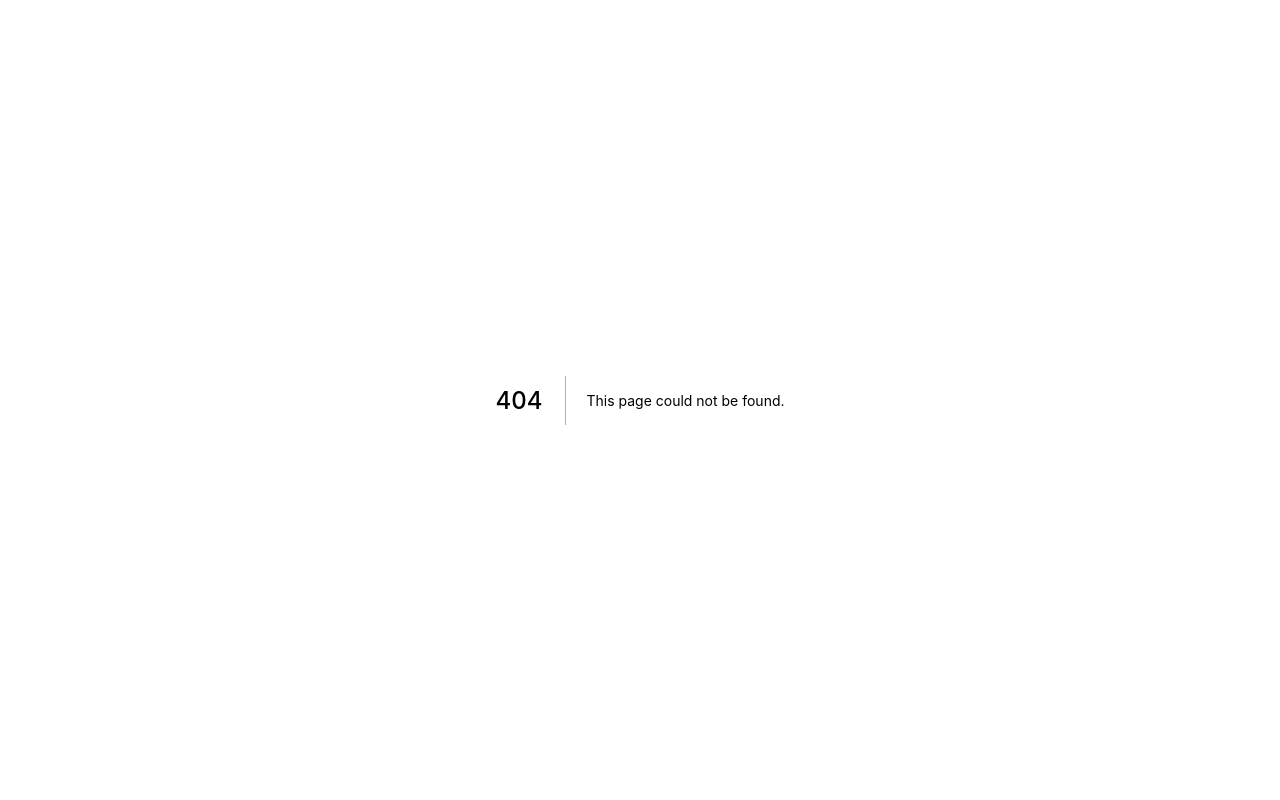
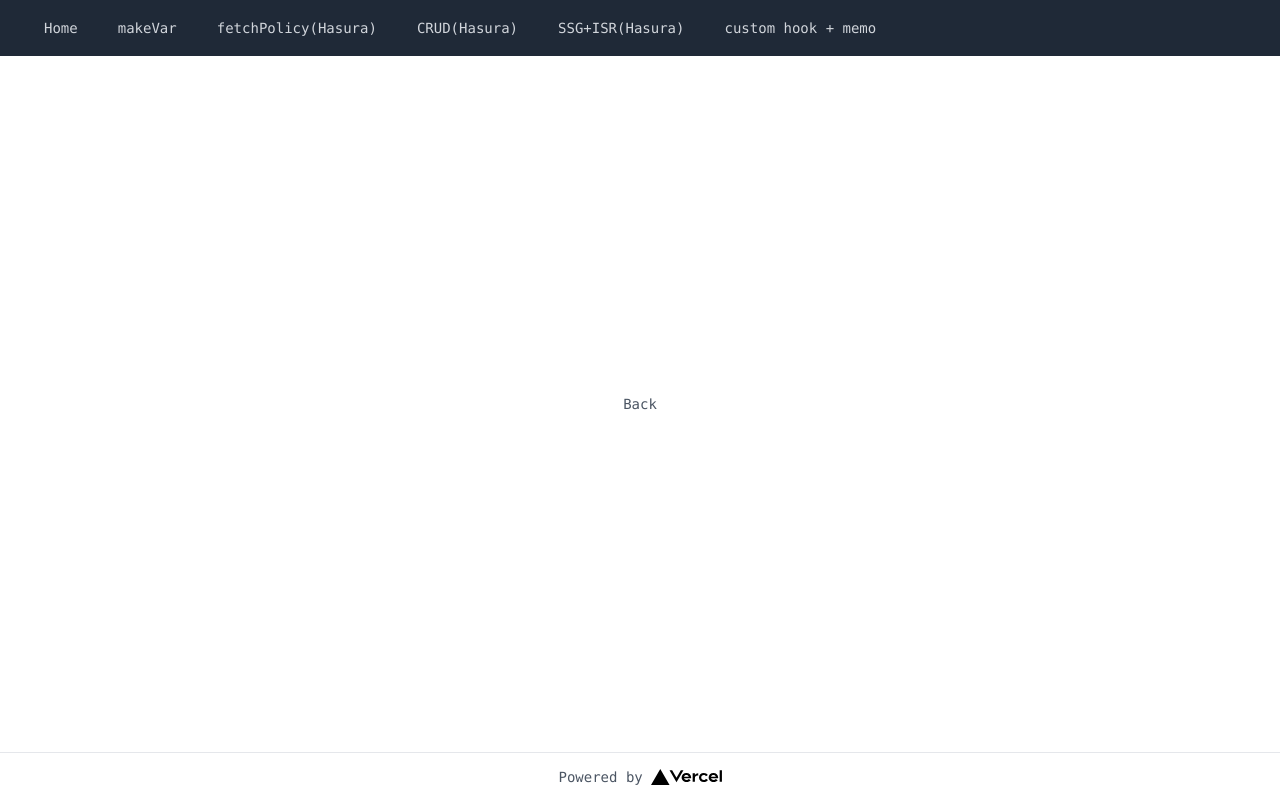
Before and after one commit to supunic/nextjs_hasura_basic_lesson, a Next.js app: page /local-state-b in a window 1280 px wide. Before the commit this address had no page. Built offline with nearby package versions, Linux system fonts and the light colour scheme.

Commit message:
implement: local task state pages

```diff
--- /dev/null
+++ b/pages/local-state-a.tsx
@@ -0,0 +1,12 @@
+import { VFC } from 'react'
+import { LocalStateA } from '../components/LocalStateA'
+import { Layout } from '../components/Layout'
+
+const LocalStatePageA: VFC = () => {
+  return (
+    <Layout title="Local State A">
+      <LocalStateA />
+    </Layout>
+  )
+}
+export default LocalStatePageA
--- /dev/null
+++ b/pages/local-state-b.tsx
@@ -0,0 +1,12 @@
+import { VFC } from 'react'
+import { LocalStateB } from '../components/LocalStateB'
+import { Layout } from '../components/Layout'
+
+const LocalStatePageB: VFC = () => {
+  return (
+    <Layout title="Local State B">
+      <LocalStateB />
+    </Layout>
+  )
+}
+export default LocalStatePageB
```
